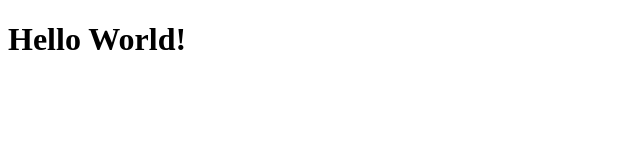
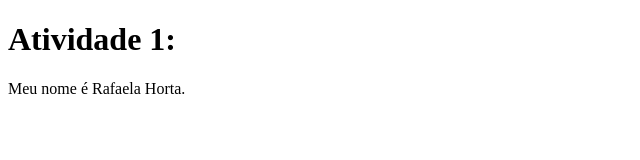
Before and after one commit to ufjf-dcc121/dcc121-2021-1er-atv1-rafafhorta, a plain HTML site: page index.html in a window 1280 px wide. Shown: the whole page, without its empty margins (0-640 px from the left). Drawn offline with Linux system fonts and the light colour scheme.

Commit message:
adiciona nome

```diff
--- a/index.html
+++ b/index.html
@@ -7,6 +7,7 @@
     <title>Laboratório de Programação Web</title>
 </head>
 <body>
-    <h1>Hello World!</h1>
+    <h1>Atividade 1:</h1>
+    <p>Meu nome é Rafaela Horta.</p>
 </body>
 </html>
```
